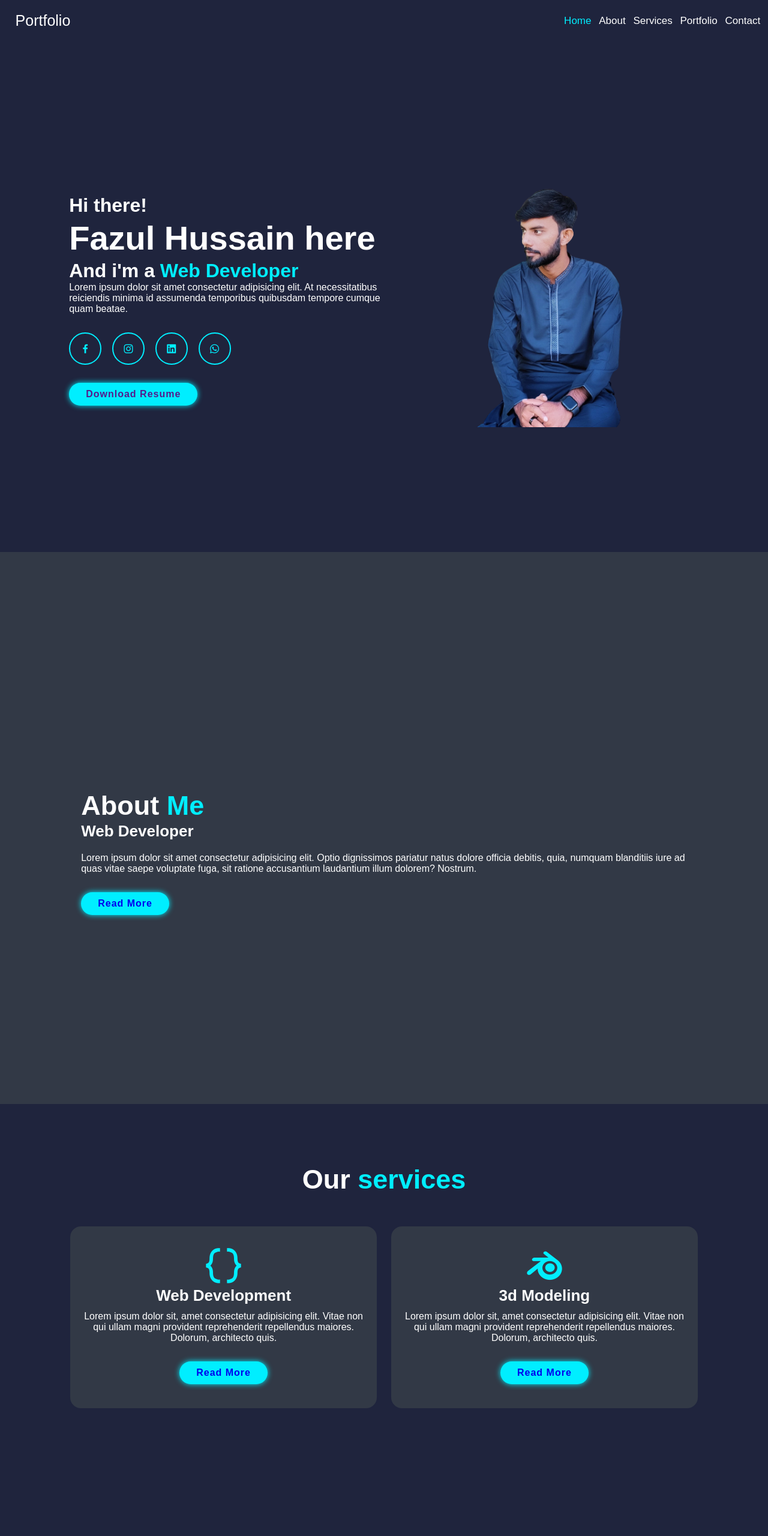
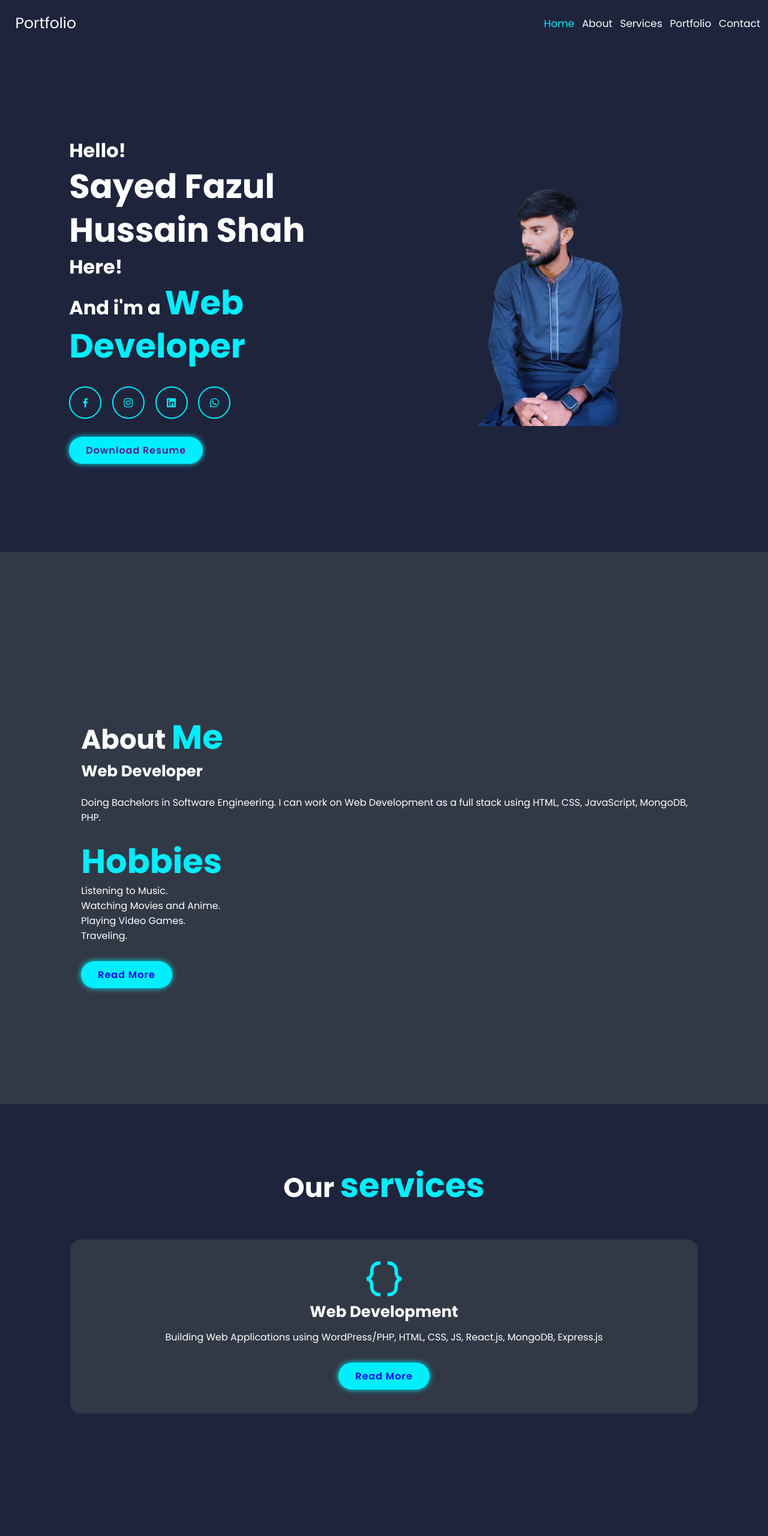
Before and after one commit to FazalSyed01/Portfolio, a plain HTML site: page index.html in a window 1280 px wide. Shown: the top 2560 px of the page at 60% size. Drawn offline with nearby package versions, Linux system fonts and the light colour scheme.

Commit message:
Almost Complete.

```diff
--- a/index.html
+++ b/index.html
@@ -6,7 +6,6 @@
     <meta http-equiv="X-UA-Compatible" content="IE=edge">
     <meta name="viewport" content="width=device-width, initial-scale=1.0">
     <title>Portfolio</title>
-    <link href='https://fonts.googleapis.com/css2?family=Poppins:wght@300;400;500;600;700;800;900&display=swap'>
     <link href='https://unpkg.com/boxicons@2.1.4/css/boxicons.min.css' rel='stylesheet'>
     <link rel="stylesheet" href="style.css">
 </head>
@@ -28,16 +27,15 @@
 
     <section class="home" id="home">
         <div class="home-content">
-            <h3>Hi there!</h3>
-            <h1>Fazul Hussain here</h1>
+            <h3>Hello!</h3>
+            <h1>Sayed Fazul Hussain Shah <h3>Here!</h3></h1>
             <h3>And i'm a <span>Web Developer</span></h3>
-            <p>Lorem ipsum dolor sit amet consectetur adipisicing elit. At necessitatibus reiciendis minima id assumenda
-                temporibus quibusdam tempore cumque quam beatae.</p>
+
             <div class="social-media">
-                <a href="#"><i class='bx bxl-facebook'></i></a>
-                <a href="#"><i class='bx bxl-instagram'></i></a>
-                <a href="#"><i class='bx bxl-linkedin-square'></i></a>
-                <a href="#"><i class='bx bxl-whatsapp'></i></a>
+                <a href="https://web.facebook.com/profile.php?id=100006770104257" target="_blank"><i class='bx bxl-facebook'></i></a>
+                <a href="https://www.instagram.com/fazal.himself/" target="_blank"><i class='bx bxl-instagram'></i></a>
+                <a href="https://www.linkedin.com/in/fazul-hussain-syed-a173b0206/" target="_blank"><i class='bx bxl-linkedin-square'></i></a>
+                <a href="https://api.whatsapp.com/send?phone=03463905525" target="_blank"><i class='bx bxl-whatsapp'></i></a>
             </div>
             <div>
                 <a href="" class="btn">Download Resume</a>
@@ -57,10 +55,8 @@
         <div class="about-content">
             <h2 class="heading">About <span>Me</span></h2>
             <h3>Web Developer</h3>
-            <p>Lorem ipsum dolor sit amet consectetur adipisicing elit. Optio dignissimos pariatur natus dolore officia
-                debitis, quia, numquam blanditiis iure ad quas vitae saepe voluptate fuga, sit ratione accusantium
-                laudantium illum dolorem? Nostrum.
-            </p>
+                <p>Doing Bachelors in Software Engineering. I can work on Web Development as a full stack using HTML, CSS, JavaScript, MongoDB, PHP. <br> <br> <span>Hobbies</span> <br>Listening to Music. <br>Watching Movies and Anime. <br>Playing Video Games. <br>Traveling.
+                </p>
             <a href="#" class="btn">Read More</a>
         </div>
     </section>
@@ -72,15 +68,7 @@
             <div class="services-box">
                 <i class='bx bx-code-curly'></i>
                 <h3>Web Development</h3>
-                <p>Lorem ipsum dolor sit, amet consectetur adipisicing elit. Vitae non qui ullam magni provident
-                    reprehenderit repellendus maiores. Dolorum, architecto quis.</p>
-                <a href="#" class="btn">Read More</a>
-            </div>
-            <div class="services-box">
-                <i class='bx bxl-blender'></i>
-                <h3>3d Modeling</h3>
-                <p>Lorem ipsum dolor sit, amet consectetur adipisicing elit. Vitae non qui ullam magni provident
-                    reprehenderit repellendus maiores. Dolorum, architecto quis.</p>
+                <p>Building Web Applications using WordPress/PHP, HTML, CSS, JS, React.js, MongoDB, Express.js</p>
                 <a href="#" class="btn">Read More</a>
             </div>
         </div>
--- a/style.css
+++ b/style.css
@@ -1,4 +1,4 @@
-/* @import url('https://fonts.googleapis.com/css2?family=Poppins:wght@300;400;500;600;700;800;900&display=swap'); */
+@import url('https:/fonts.googleapis.com/css2?family=Poppins:wght@300;400;500;600;700;800;900&display=swap');
 
 *{
     margin: 0;
@@ -104,6 +104,9 @@ header.sticky {
 
 span {
     color: var(--main-color);
+    font-size: 5.6rem;
+    font-weight: 700;
+    line-height: 1.3;
 }
 
 .home-content h1 {
```
